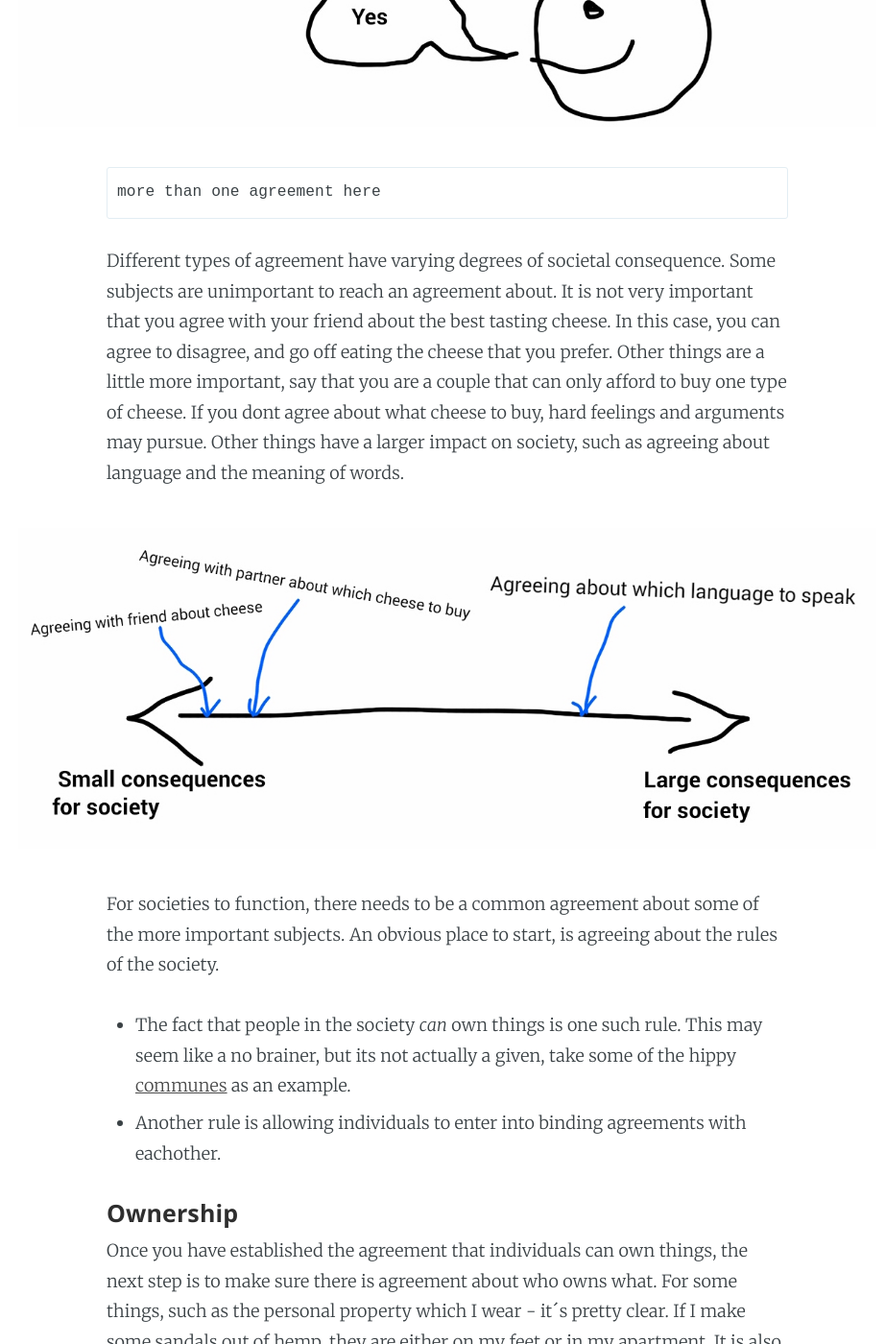
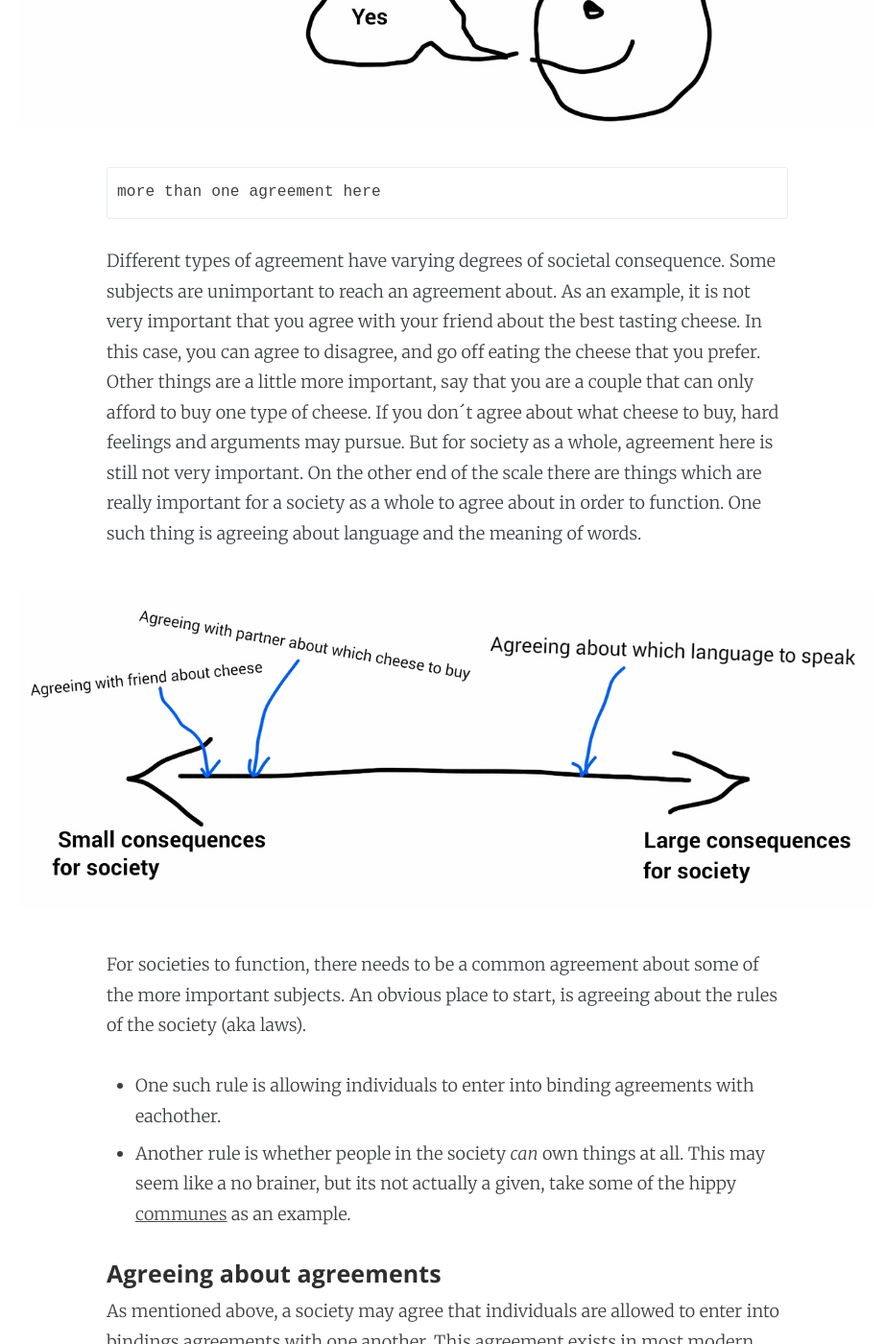
Before and after one commit to wrode/Blog, a Jekyll site: the page built from _posts/2016-05-29-Blockchain.md, in a window 1280 px wide and 1400 px high, scrolled down 1273 px. Shown: the whole window at 96% size, without its empty margins (174-1096 px from the left). Built offline with Jekyll 4.4.1, drawn with Linux system fonts in a browser that asks for light colours; some of the changed text lies outside the part shown.

Commit message:
update post

```diff
--- a/_posts/2016-05-29-Blockchain.md
+++ b/_posts/2016-05-29-Blockchain.md
@@ -8,9 +8,9 @@ draft: true
 
     A Blockchain is a decentralized database that carries out transactions based on a predefined protocol.
 
-There, know you know that.
+There, know you know that. The problem is, if you are like most people this sentence wasn´t very helpful.
 
-The problem is, if you are like most people, this sentence wasn´t very helpful. In some circles, Blockchain is so hot right now, it´s the talk of the town. But even though there is a lot of discussion about Blockchain technology, not that many people actually understand what this thing is. Or more importantly - what it can become.
+In some circles, Blockchain is so hot right now, it´s the talk of the town. But even though there is a lot of discussion about Blockchain technology, not that many people actually understand what this thing is. Or more importantly - what it can become.
 
 Most explanations of blockchain are full of IT jargon. So unless you know IT, the explanations don´t really help. In this post I try to explain blockchain without the IT part, and why it is such a big deal.
 
@@ -22,14 +22,22 @@ Agreement is nice. Whether its agreeing about the best football team, what chees
 
     more than one agreement here
 
-Different types of agreement have varying degrees of societal consequence. Some subjects are unimportant to reach an agreement about. It is not very important that you agree with your friend about the best tasting cheese. In this case, you can agree to disagree, and go off eating the cheese that you prefer. Other things are a little more important, say that you are a couple that can only afford to buy one type of cheese. If you dont agree about what cheese to buy, hard feelings and arguments may pursue. Other things have a larger impact on society, such as agreeing about language and the meaning of words.
+Different types of agreement have varying degrees of societal consequence. Some subjects are unimportant to reach an agreement about. As an example, it is not very important that you agree with your friend about the best tasting cheese. In this case, you can agree to disagree, and go off eating the cheese that you prefer. Other things are a little more important, say that you are a couple that can only afford to buy one type of cheese. If you don´t agree about what cheese to buy, hard feelings and arguments may pursue. But for society as a whole, agreement here is still not very important. On the other end of the scale there are things which are really important for a society as a whole to agree about in order to function. One such thing is agreeing about language and the meaning of words.
 
 ![Consequences for society]({{ site.url }}/assets/images/ConsequencesForSociety.jpg)
 
-For societies to function, there needs to be a common agreement about some of the more important subjects. An obvious place to start, is agreeing about the rules of the society.
+For societies to function, there needs to be a common agreement about some of the more important subjects. An obvious place to start, is agreeing about the rules of the society (aka laws).
 
-- The fact that people in the society *can* own things is one such rule. This may seem like a no brainer, but its not actually a given, take some of the hippy [communes](https://en.wikipedia.org/wiki/Commune) as an example.
-- Another rule is allowing individuals to enter into binding agreements with eachother.
+- One such rule is allowing individuals to enter into binding agreements with eachother.
+- Another rule is whether people in the society *can* own things at all. This may seem like a no brainer, but its not actually a given, take some of the hippy [communes](https://en.wikipedia.org/wiki/Commune) as an example.
+
+#### Agreeing about agreements
+
+As mentioned above, a society may agree that individuals are allowed to enter into bindings agreements with one another. This agreement exists in most modern societies, but it is not without restrictions. Individuals can not enter into *any* binding agreement that they wish, the agreement about agreements specifies what is allowed, and what is not allowed to enter into binding agreements about. Minimum wage is one of these specifications - you are not allowed to agree to work for an hourly wage which is less than X.
+
+This is essentially society agreeing about agreements, but is most commonly refered to as contract law. In societies today you have a central authority for documenting, updating and enforcing the agreement about agreements. This is the legislative branch of the government. If there is a dispute about a particular signed agreement, then you can take this agreement to the authority, who in turn chooses what to do about the dispute (aka going to court).
+
+(underline the importance of society agreeing about this.)
 
 #### Ownership
 
@@ -59,13 +67,7 @@ This rule defines what members of the society *can* make agreements about, and w
 -documenting isnt really enough, enforcing is also important.
 
 
-#### Agreeing about agreements
-
 There needs to be some sort of way that society agrees upon who owns what. One single source of the "truth". This is usually solved by one central authority documenting the state of things.
-
-In societies today you have a central authority for documenting and enforcing the agreement about agreements. This is the legislative branch of the government. If there is a dispute about a particular signed agreement, then you can take this agreement to the authority, who in turn chooses what to do about the dispute (AKA going to court).
-
-Its all about documenting the state of things. One truth which there is agreement about (at least on the societal level)
 
 ### Blockchain
 
@@ -91,6 +93,9 @@ Is it cheating to use "magic" to get around the promise of not using IT jargon*
 Blockchain is essentially just a new way of documenting the state. It´s a way to make a group agree about how .
 
 
+Its all about documenting the state of things. One truth which there is agreement about (at least on the societal level)
+
+The important thing to note here is that even though individual, there is still an overall agreement about the current state of things.
 
 - Contracts are the things that need to be explicitly defined. When there needs to be agreement.
 - Political views, but there is agreement about who can govern even if there is no agreement about who should govern.
```
